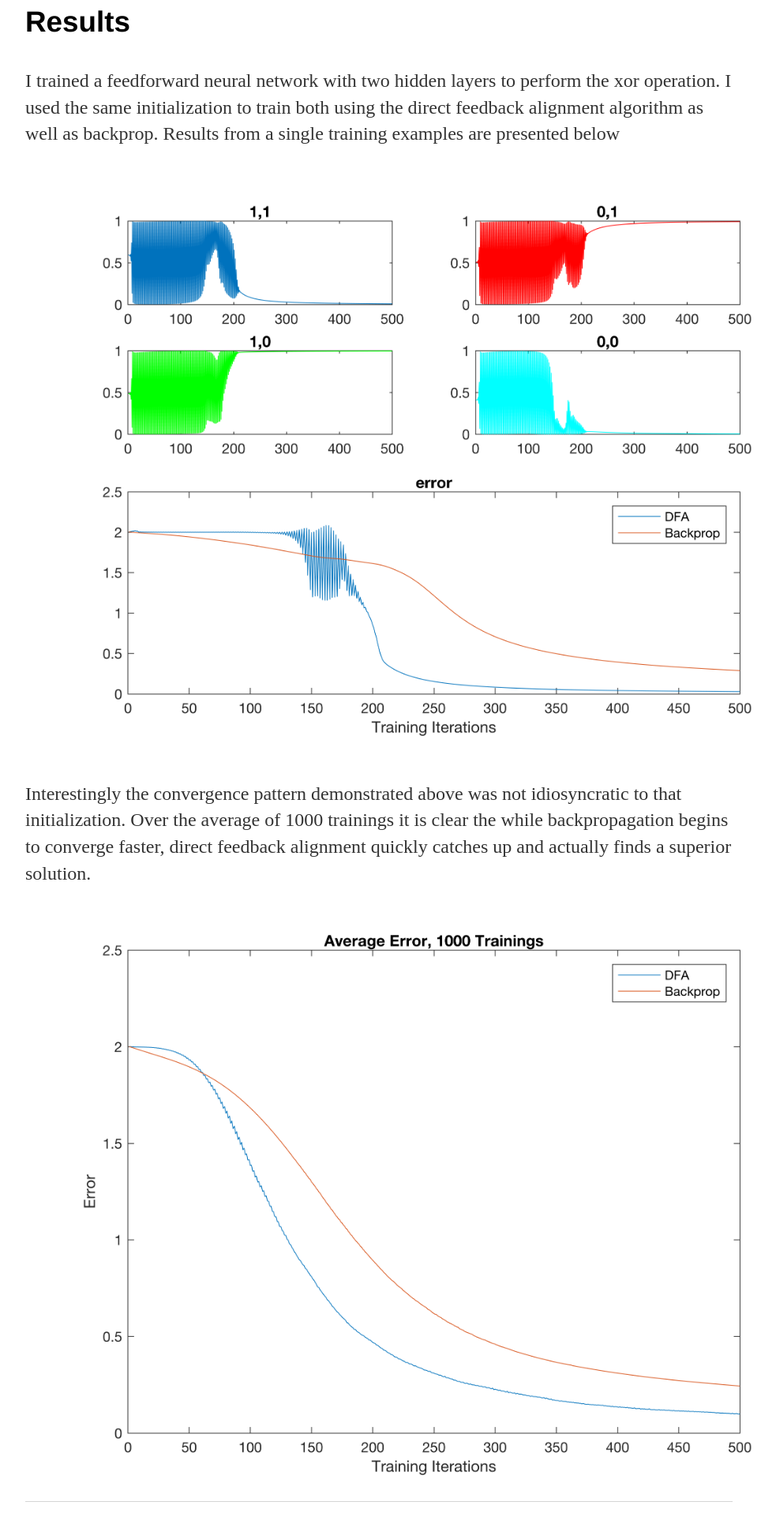
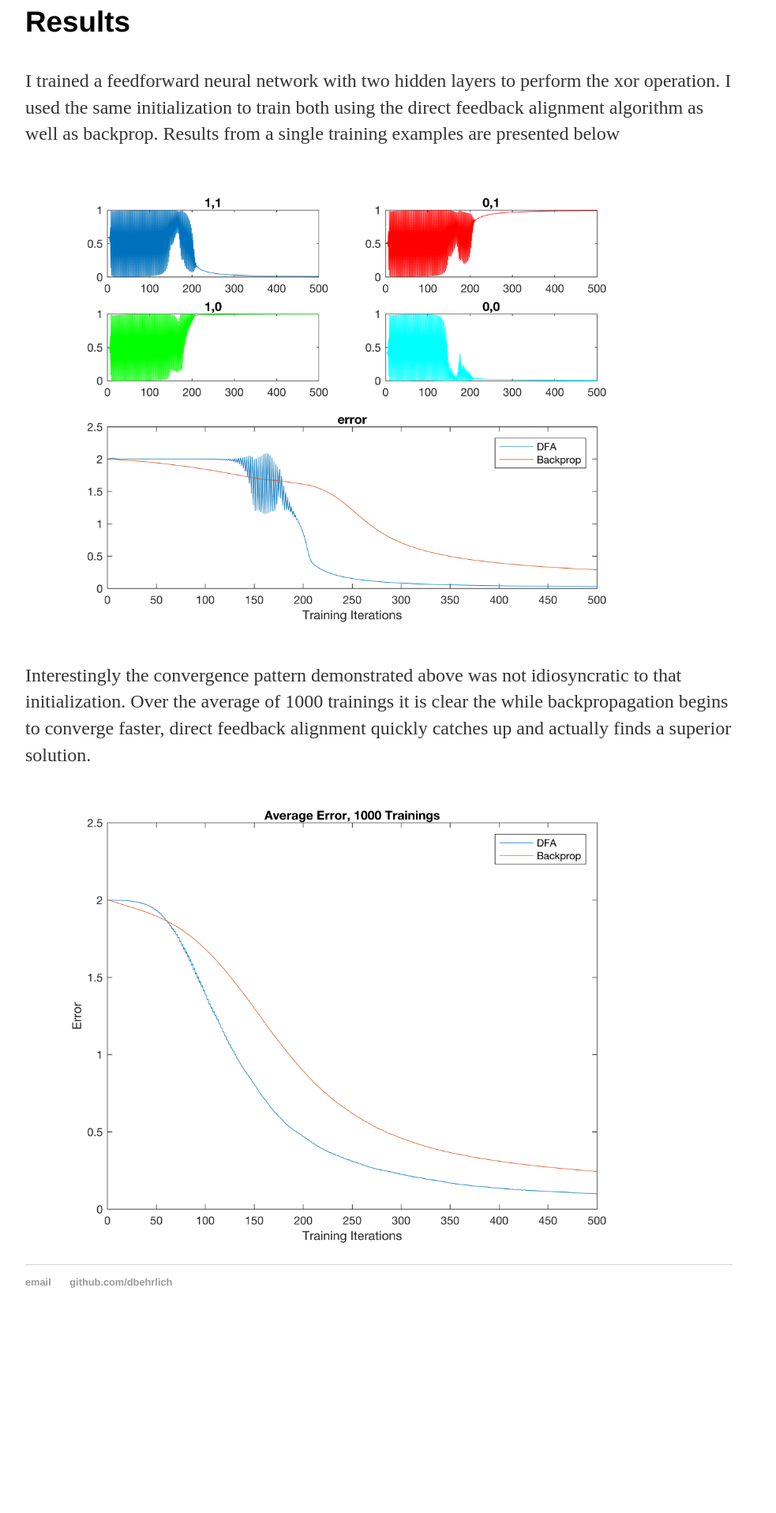
Before and after one commit to dbehrlich/dbehrlich.github.io, a Jekyll site: the page built from _posts/2016-10-15-daniel-ehrlich-direct-feedback-alignment.md, in a window 1280 px wide. Shown: the part 637-2553 px from the top of the page at 79% size, without its empty margins (160-1143 px from the left). Built offline with Jekyll 4.4.1, drawn with Linux system fonts in a browser that asks for light colours; after the commit the page ends 2330 px from its top, so only the background shows below that.

Commit message:
Second post images

```diff
--- a/_posts/2016-10-15-daniel-ehrlich-direct-feedback-alignment.md
+++ b/_posts/2016-10-15-daniel-ehrlich-direct-feedback-alignment.md
@@ -14,10 +14,10 @@ date: 2016-10-15
 
 <p>I trained a feedforward neural network with two hidden layers to perform the xor operation. I used the same initialization to train both using the direct feedback alignment algorithm as well as backprop. Results from a single training examples are presented below</p>
 
-<img src="/figures/DirectFeedbackAlignement_xor.png" alt="samples" style="width: 1000px;"/>
+<img src="/figures/DirectFeedbackAlignement_xor.png" alt="samples" style="width: 800px;"/>
 
 <p>Interestingly the convergence pattern demonstrated above was not idiosyncratic to that initialization. Over the average of 1000 trainings it is clear the while backpropagation begins to converge faster, direct feedback alignment quickly catches up and actually finds a superior solution.</p>
 
-<img src="/figures/DirectFeedbackAlignement_xor_1000.png" alt="samples" style="width: 1000px;"/>
+<img src="/figures/DirectFeedbackAlignement_xor_1000.png" alt="samples" style="width: 800px;"/>
 
 </div>
```
